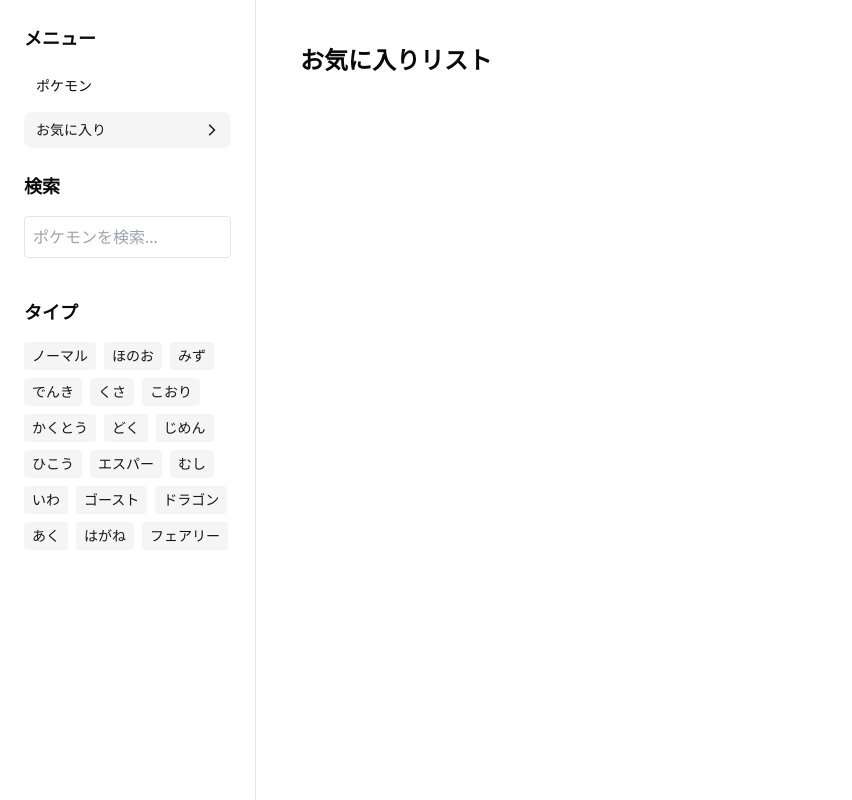
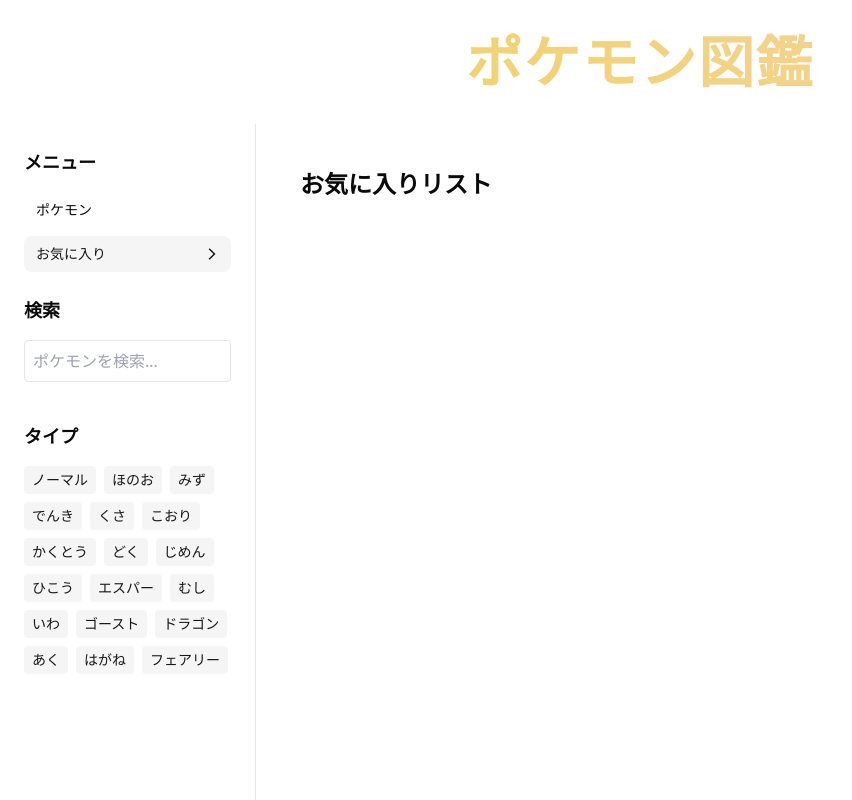
Before and after one commit to fantaneo/pokemon-guidebook, a React (Vite) app: page /favorites in a window 1280 px wide. Shown: the whole page, without its empty margins (0-852 px from the left). Built offline with nearby package versions, Linux system fonts and the light colour scheme.

Commit message:
Fixed pokemon title

```diff
--- a/src/components/Favorites.jsx
+++ b/src/components/Favorites.jsx
@@ -1,12 +1,11 @@
 import { useContext, useState, useCallback, useEffect, useMemo } from "react";
 import { FavoritesContext } from "./FavoritesContext.jsx";
-import Header from "./Header";
-import SideMenu from "./SideMenu";
 import PokemonCard from "./PokemonCard";
 import { isFavorite } from "./FavoriteReducer";
 import { useTypeFiltering } from "../hooks/useTypeFiltering";
 import { useTypeContext } from "../hooks/useTypeContext";
 import { useSearchContext } from "../contexts/SearchContext";
+import Layout from "./Layout";
 
 export default function Favorites() {
   const { favorites, dispatch } = useContext(FavoritesContext);
@@ -37,13 +36,7 @@
   );
 
   return (
-    <div className="flex min-h-screen flex-col">
-      <Header />
-      <div className="flex flex-1">
-        <aside className="hidden w-64 border-r lg:block">
-          <SideMenu />
-        </aside>
-        <main className="flex-1 p-6">
+    <Layout>
       <div className="p-5">
         <h2 className="text-2xl font-bold mb-4">お気に入りリスト</h2>
         <div className="grid grid-cols-3 gap-4">
@@ -59,8 +52,6 @@
           ))}
         </div>
       </div>
-        </main>
-      </div>
-    </div>
+    </Layout>
   );
 }
--- /dev/null
+++ b/src/components/Layout.jsx
@@ -0,0 +1,19 @@
+import React from "react";
+import Header from "./Header";
+import SideMenu from "./SideMenu";
+import PokemonTitle from "./PokemonTitle";
+
+export default function Layout({ children }) {
+  return (
+    <div className="flex min-h-screen flex-col">
+      <PokemonTitle />
+      <Header />
+      <div className="flex flex-1">
+        <aside className="hidden w-64 border-r lg:block">
+          <SideMenu />
+        </aside>
+        <main className="flex-1 p-6">{children}</main>
+      </div>
+    </div>
+  );
+}
--- a/src/components/PokemonCards.jsx
+++ b/src/components/PokemonCards.jsx
@@ -7,6 +7,7 @@
 import { useTypeContext } from "../hooks/useTypeContext";
 import { useSearchContext } from "../contexts/SearchContext";
 import PokemonTitle from "./PokemonTitle";
+import Layout from "./Layout";
 
 export default function PokemonCards() {
   const { filterText } = useSearchContext();
@@ -29,14 +30,7 @@
   }, [filteredPokemons, filterText]);
 
   return (
-    <div className="flex min-h-screen flex-col">
-      <PokemonTitle />
-      <Header />
-      <div className="flex flex-1">
-        <aside className="hidden w-64 border-r lg:block">
-          <SideMenu />
-        </aside>
-        <main className="flex-1 p-6">
+    <Layout>
       <div className="p-5">
         <PokemonList
           data={data}
@@ -48,8 +42,6 @@
           filteredPokemons={finalFilteredPokemons}
         />
       </div>
-        </main>
-      </div>
-    </div>
+    </Layout>
   );
 }
```
Lines whose indentation alone changed are shown as unchanged.
